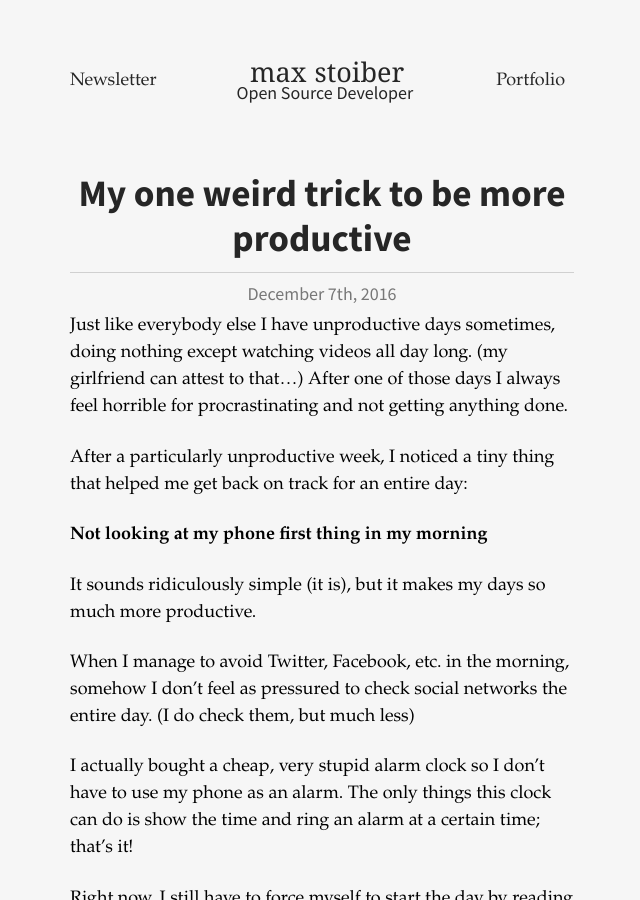
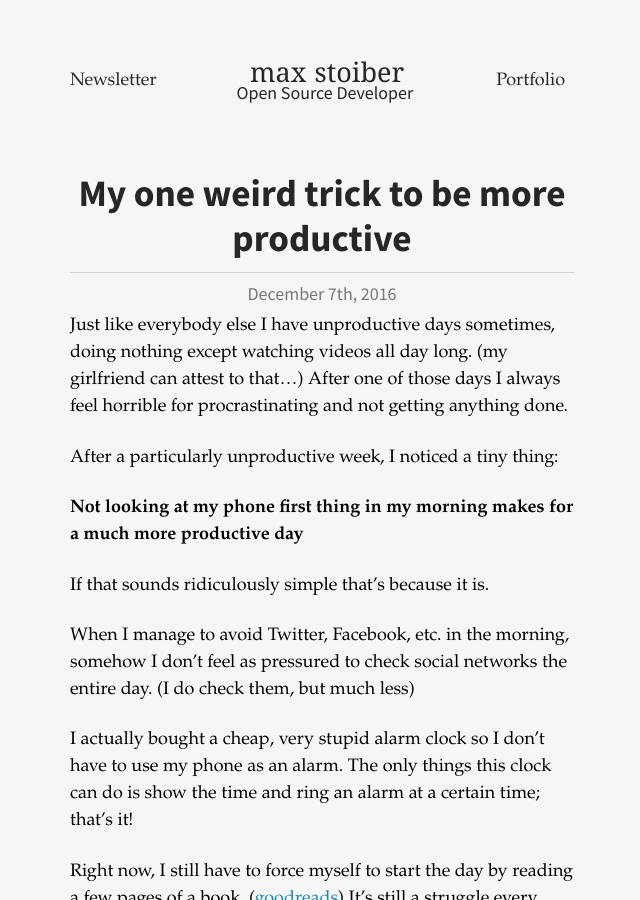
Before and after one commit to mxstbr/mxstbr.github.io, a Jekyll site: the page built from _posts/2016-12-07-productivity-trick.md, in a window 1280 px wide and 900 px high. Shown: the whole window, without its empty margins (318-958 px from the left). Built offline with Jekyll 4.4.1, drawn with Linux system fonts in a browser that asks for light colours.

Commit message:
Update productivity post

```diff
--- a/_posts/2016-12-07-productivity-trick.md
+++ b/_posts/2016-12-07-productivity-trick.md
@@ -7,11 +7,11 @@ tags: productivity hack
 
 Just like everybody else I have unproductive days sometimes, doing nothing except watching videos all day long. (my girlfriend can attest to that...) After one of those days I always feel horrible for procrastinating and not getting anything done.
 
-After a particularly unproductive week, I noticed a tiny thing that helped me get back on track for an entire day:
+After a particularly unproductive week, I noticed a tiny thing:
 
-**Not looking at my phone first thing in my morning**
+**Not looking at my phone first thing in my morning makes for a much more productive day**
 
-It sounds ridiculously simple (it is), but it makes my days so much more productive.
+If that sounds ridiculously simple that's because it is.
 
 When I manage to avoid Twitter, Facebook, etc. in the morning, somehow I don't feel as pressured to check social networks the entire day. (I do check them, but much less)
 
```
